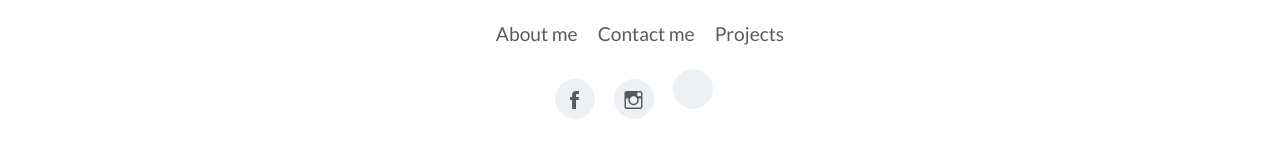
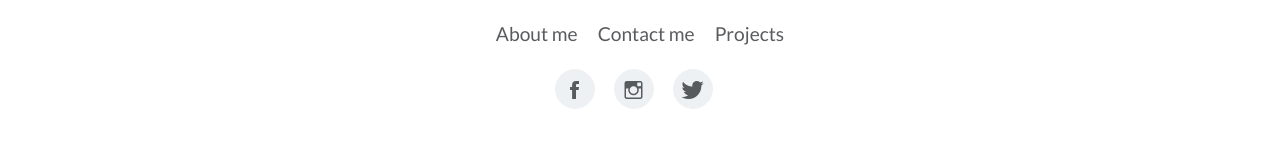
Before and after one commit to zvsvev/zvsvev.github.io, a plain HTML site: page index.html in a window 1280 px wide. Shown: the part 993-1149 px from the top of the page. Drawn offline with Linux system fonts and the light colour scheme; files whose address does not match are found by name.

Commit message:
Update social icons in footer section

```diff
--- a/index.html
+++ b/index.html
@@ -40,7 +40,7 @@
     <footer class="page-footer py-3 border-top">
         <div class="container my-4">
             <div class="links"><a href="#">About me</a><a href="#">Contact me</a><a href="#">Projects</a></div>
-            <div class="social-icons"><a class="me-3" href="https://fb.me/ulinnuha.eth"><i class="icon ion-social-facebook"></i></a><a class="me-3" href="https://instagram.com/ulinnuha.eth"><i class="icon ion-social-instagram-outline"></i></a><a class="me-3" href="https://t.me/ulinnuhaeth"><i class="icon ion-social-tele"></i></a></div>
+            <div class="social-icons"><a class="me-3" href="https://fb.me/ulinnuha.eth"><i class="icon ion-social-facebook"></i></a><a class="me-3" href="https://instagram.com/ulinnuha.eth"><i class="icon ion-social-instagram-outline"></i></a><a class="me-3" href="https://t.me/ulinnuhaeth"><i class="icon ion-social-twitter"></i></a></div>
         </div>
     </footer>
     <script src="assets/bootstrap/js/bootstrap.min.js"></script>
```
